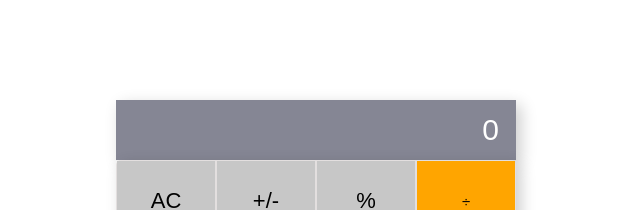
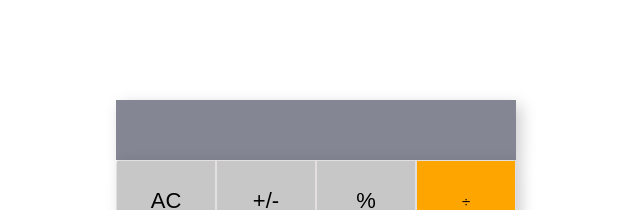
Before and after one commit to Mahdi-Niazi/Math-Magicians, a React (Create React App) app: page / in a window 1280 px wide. Shown: the top 210 px of the page, without its empty margins (324-964 px from the left). Built offline with nearby package versions, Linux system fonts and the light colour scheme.

Commit message:
Apply optional request

```diff
--- a/src/components/Calculator.css
+++ b/src/components/Calculator.css
@@ -16,7 +16,7 @@
   width: 100%;
   height: 60px;
   display: flex;
-  justify-content: center;
+  justify-content: flex-end;
   align-items: center;
   background-color: #858694;
   color: #fff;
@@ -26,11 +26,6 @@
   border: none;
   outline: none;
   box-shadow: 5px 5px 15px rgba(0, 0, 0, 0.2);
-}
-
-.input::placeholder {
-  color: #fff;
-  display: flex;
 }
 
 .parent {
--- a/src/components/Calculator.js
+++ b/src/components/Calculator.js
@@ -16,13 +16,12 @@ const Calculator = () => {
   };
   return (
     <div className="container-calc">
-      <div className="display">
-        {total}
-        {operation}
-        {next}
-      </div>
       <div>
-        <input type="text" className="input" id="name" placeholder="0" />
+        <div className="input">
+          {total}
+          {operation}
+          {next}
+        </div>
         <div className="parent">
           <button type="button" className="button" onClick={handleEvent}>
             AC
--- a/src/logic/calculate.js
+++ b/src/logic/calculate.js
@@ -16,7 +16,7 @@ function isNumber(item) {
 export default function calculate(obj, buttonName) {
   if (buttonName === 'AC') {
     return {
-      total: null,
+      total: 0,
       next: null,
       operation: null,
     };
--- a/src/logic/operate.js
+++ b/src/logic/operate.js
@@ -1,3 +1,4 @@
+// eslint-disable-next-line import/no-extraneous-dependencies
 import Big from 'big.js';
 
 export default function operate(numberOne, numberTwo, operation) {
```
